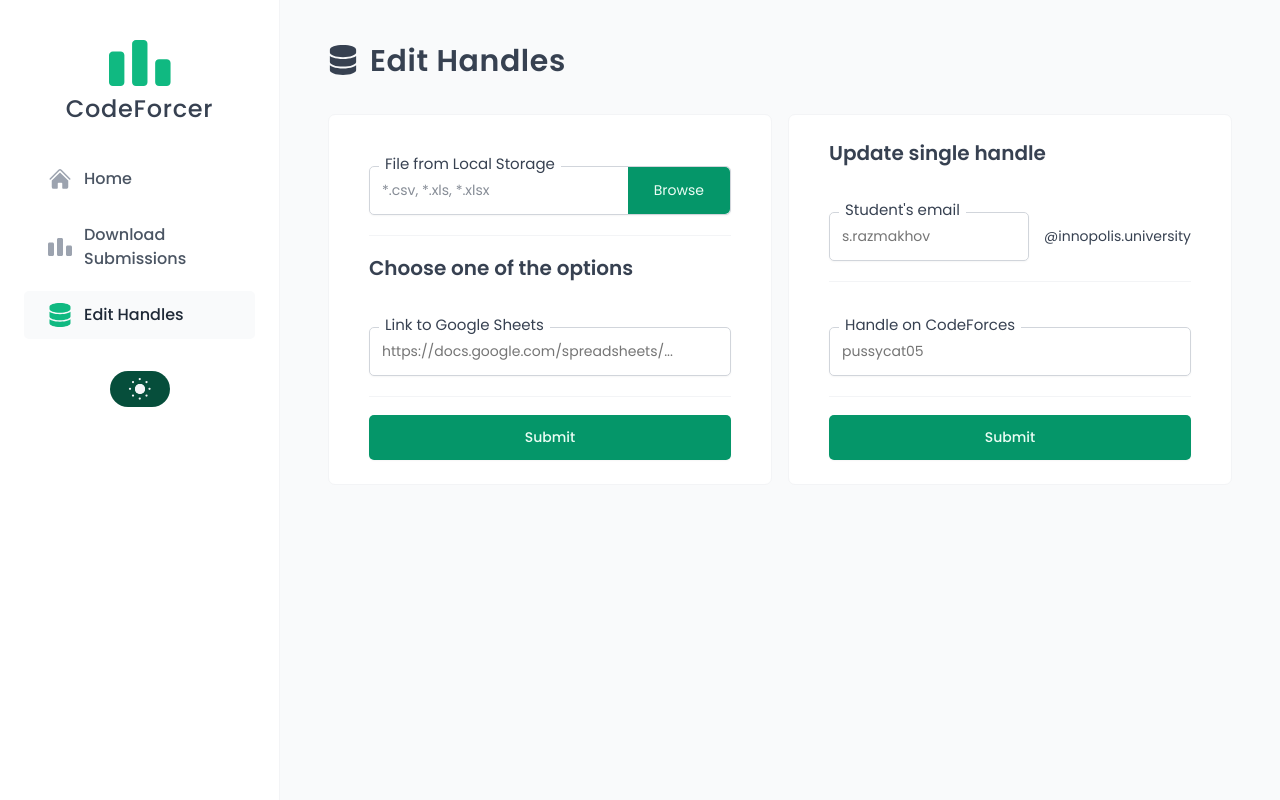
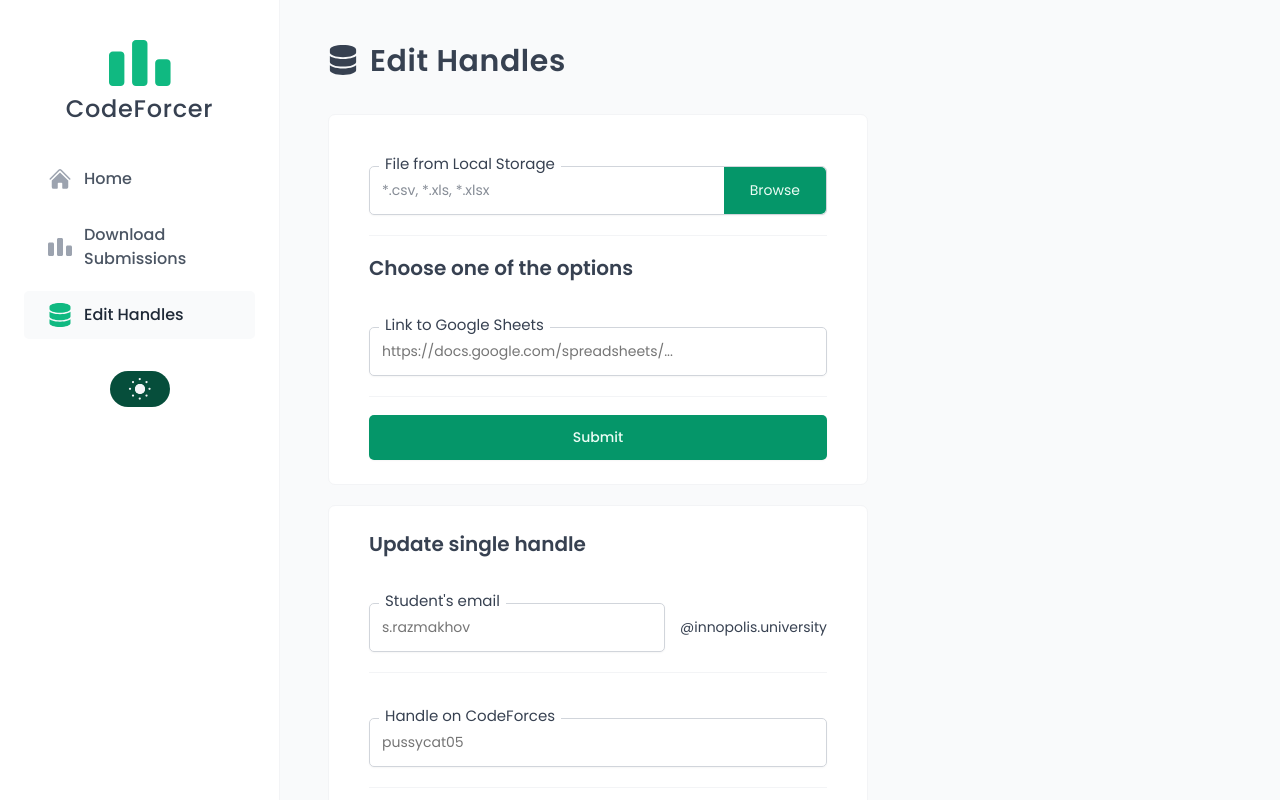
Before and after one commit to TheBugYouCantFix/CodeForcer, a React (Vite) app in the folder frontend/: page /handles in a window 1280 px wide. Built offline with nearby package versions, Linux system fonts and the light colour scheme.

Commit message:
refactor: removed google sheets

```diff
--- a/frontend/src/pages/Handles.jsx
+++ b/frontend/src/pages/Handles.jsx
@@ -1,5 +1,4 @@
 import Heading from "../ui/Heading.jsx";
-import Row from "../ui/Row.jsx";
 import { FaDatabase } from "react-icons/fa6";
 import FormFileUpdate from "../features/handles/FormFileUpdate.jsx";
 import FormHandleUpdate from "../features/handles/FormHandleUpdate.jsx";
@@ -11,10 +10,10 @@
         <FaDatabase />
         Edit Handles
       </Heading>
-      <Row type="filled">
+      <div style={{ display: "grid", gap: "2rem" }}>
         <FormFileUpdate />
         <FormHandleUpdate />
-      </Row>
+      </div>
     </>
   );
 }
```
